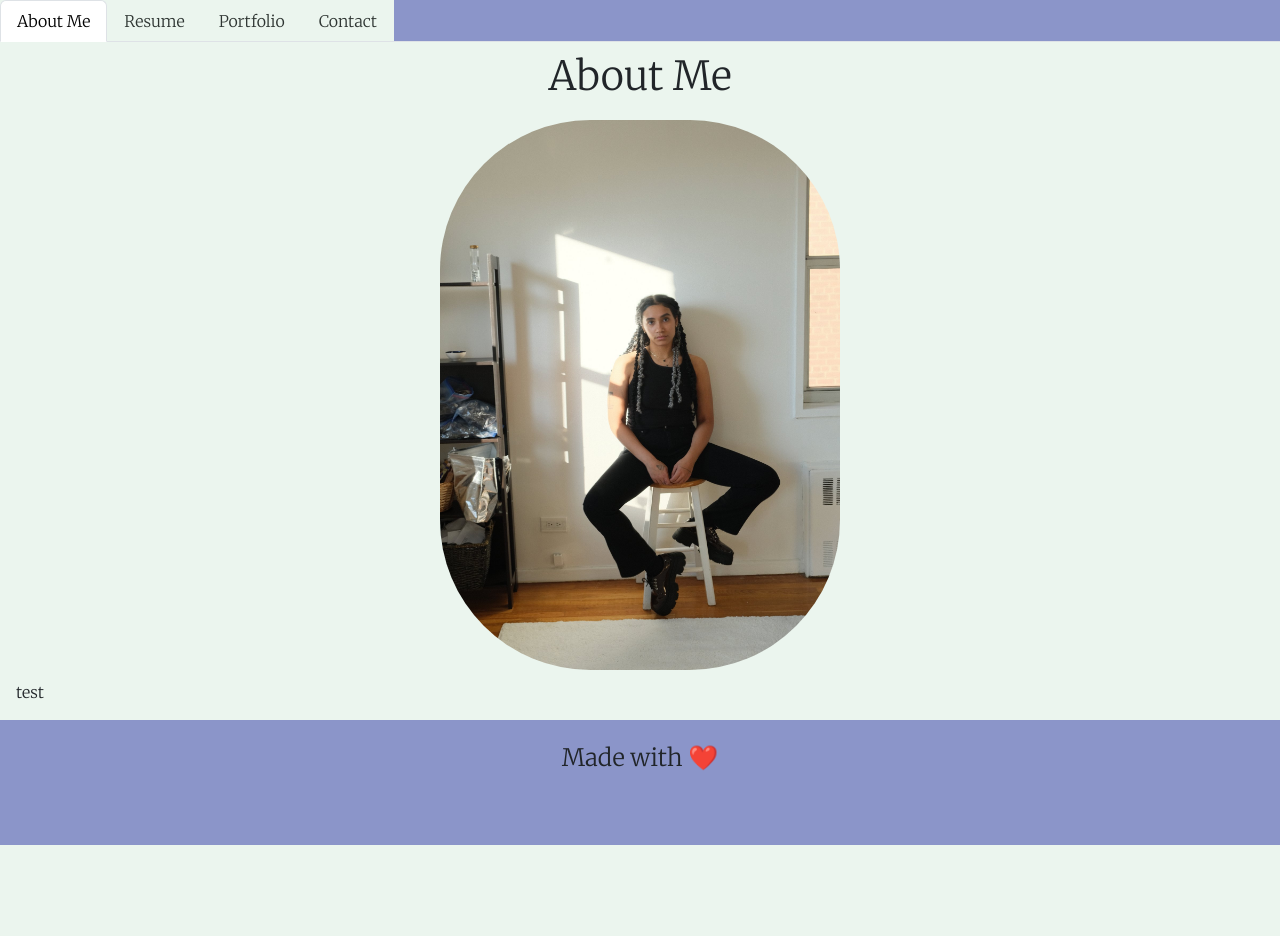
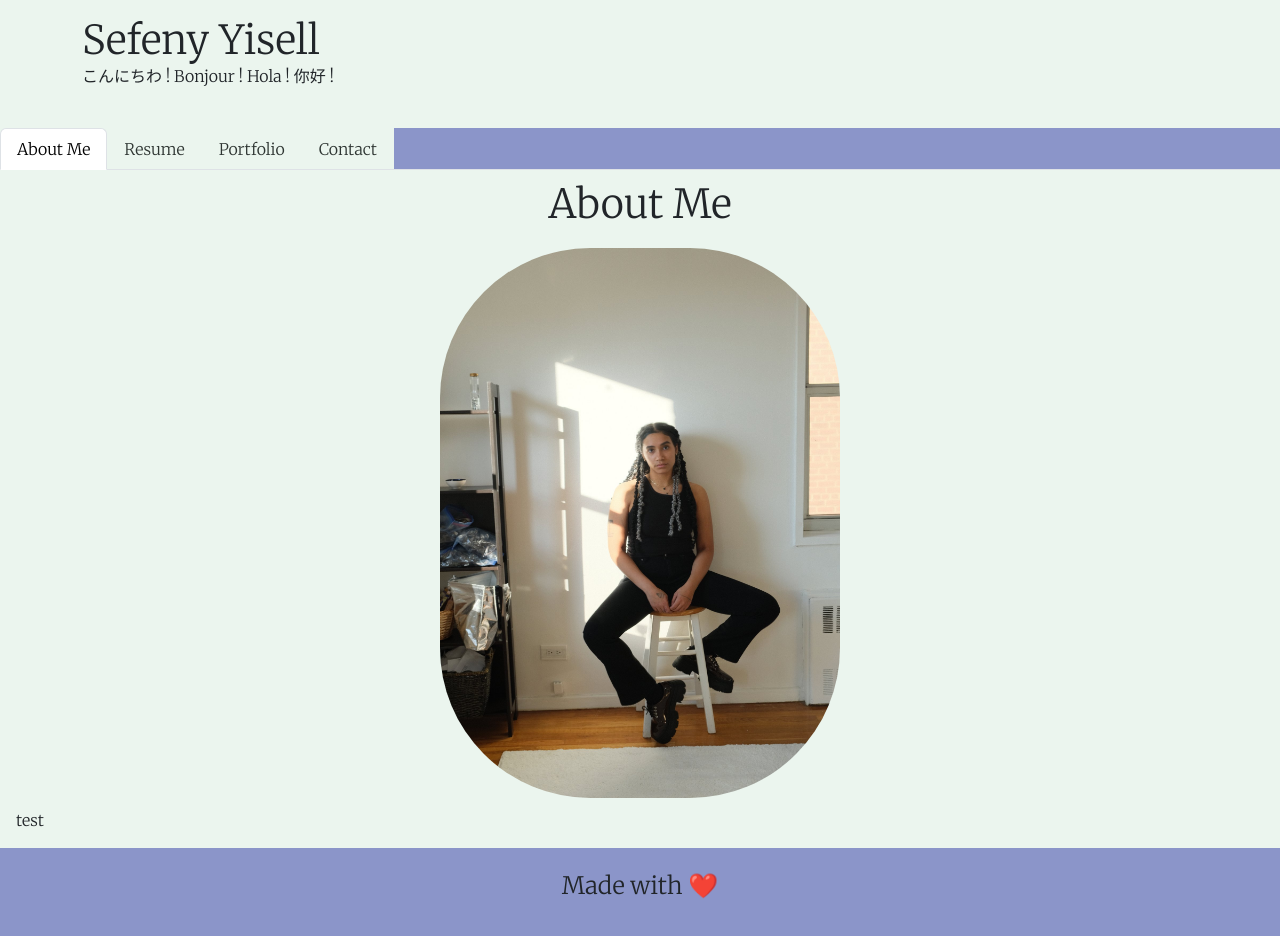
Before and after one commit to sefenydiaz/projects-portfolio, a React (Vite) app: page /portfolio in a window 1280 px wide. Shown: the top 936 px of the page. Before the commit the page ends 845 px from the top, so only its background shows below. Built offline with nearby package versions, Linux system fonts and the light colour scheme.

Commit message:
added header

```diff
--- a/src/App.css
+++ b/src/App.css
@@ -4,6 +4,10 @@
     background-color: #ebf5ee;
 }
 
+#header {
+    justify-content: right;
+    align-items: flex-end;
+}
 ul.nav.nav-tabs {
     background-color: #8b95c9;
 }
--- a/src/App.jsx
+++ b/src/App.jsx
@@ -2,10 +2,11 @@ import './App.css';
 import ProjectsPortfolio from './components/ProjectsPortfolio';
 // import Contact from './components/pages/Contact'
 import Footer from './components/Footer'
-
+import Header from './components/Header'
 function App() {
   return (
     <div className="projects-portfolio">
+      <Header />
       <ProjectsPortfolio />
       {/* <Contact /> */}
       <Footer />
--- a/src/components/Header.jsx
+++ b/src/components/Header.jsx
@@ -0,0 +1,12 @@
+const Header = () => {
+    return (
+      <header className="mb-4 py-3 flex-row align-center">
+        <div className="container flex-row justify-space-between-lg justify-center align-center" id="header">
+          <h1 className="m-0">Sefeny Yisell</h1>
+          <p className="m-0">こんにちわ ! Bonjour ! Hola ! 你好 !</p>
+        </div>
+      </header>
+    );
+  };
+
+  export default Header;
```
